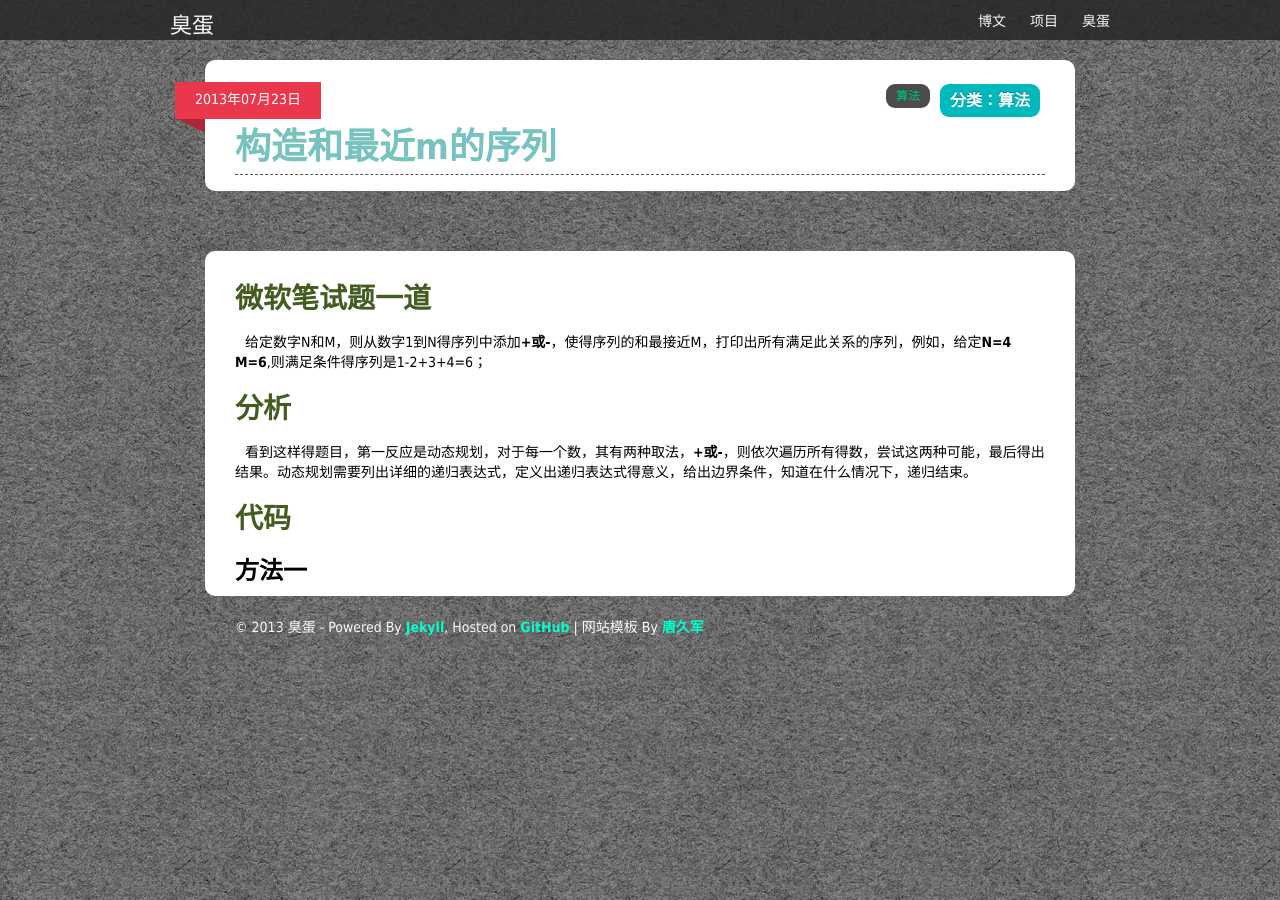
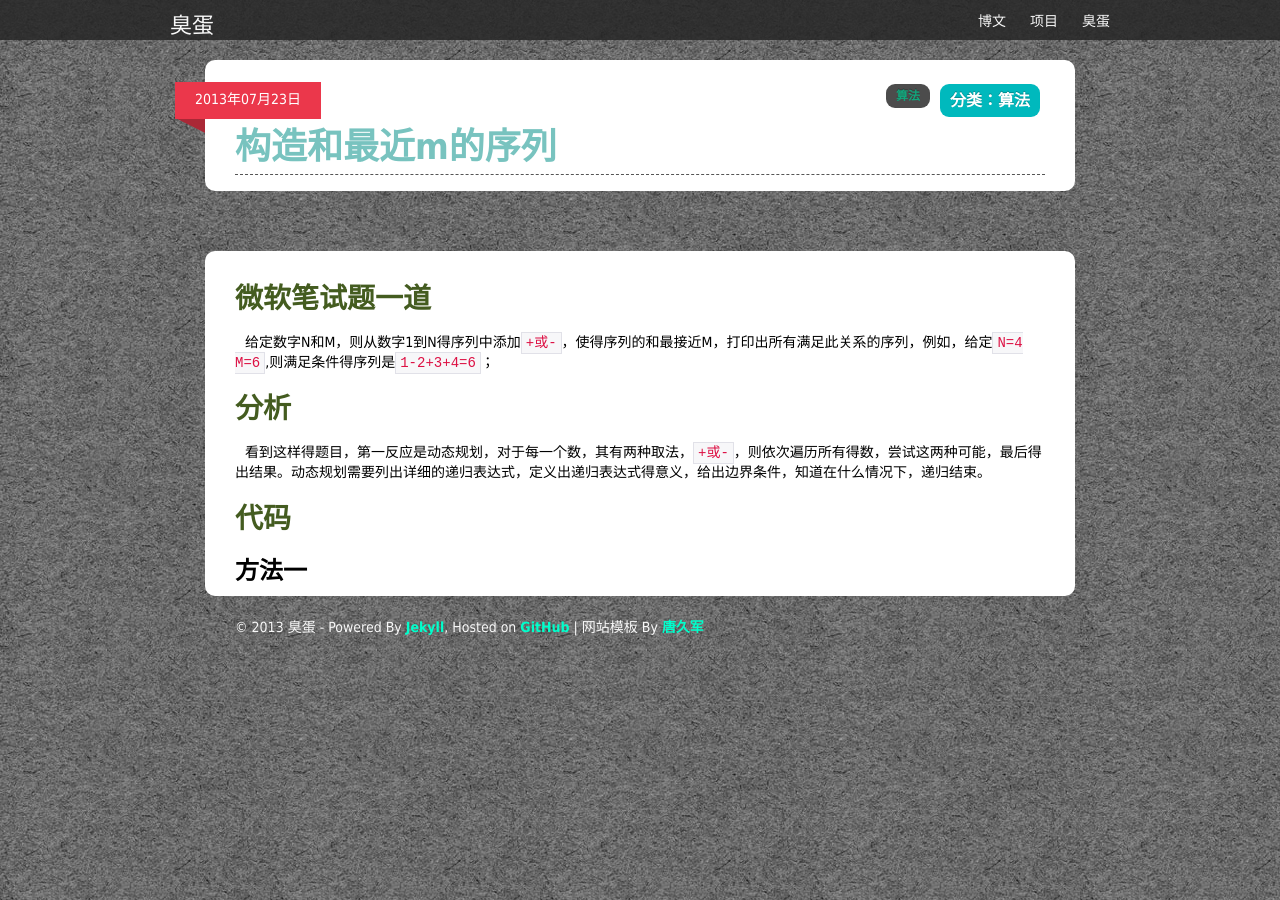
Before and after one commit to liuan/blog, a Jekyll site: the page built from _posts/2013-7-23-构造和最近M的序列.md, in a window 1280 px wide. Built offline with Jekyll 4.4.1, drawn with Linux system fonts in a browser that asks for light colours; Markdown is read by kramdown in place of the engine named in the settings.

Commit message:
fix the highlight using correct markdown tags

```diff
--- a/_posts/2013-7-23-构造和最近M的序列.md
+++ b/_posts/2013-7-23-构造和最近M的序列.md
@@ -6,11 +6,11 @@ tags: 算法
 
 ### 微软笔试题一道
 
-给定数字N和M，则从数字1到N得序列中添加**+或-**，使得序列的和最接近M，打印出所有满足此关系的序列，例如，给定**N=4 M=6**,则满足条件得序列是1-2+3+4=6；
+给定数字N和M，则从数字1到N得序列中添加`+或-`，使得序列的和最接近M，打印出所有满足此关系的序列，例如，给定`N=4 M=6`,则满足条件得序列是`1-2+3+4=6`；
 
 ### 分析
 
-看到这样得题目，第一反应是动态规划，对于每一个数，其有两种取法，**+或-**，则依次遍历所有得数，尝试这两种可能，最后得出结果。动态规划需要列出详细的递归表达式，定义出递归表达式得意义，给出边界条件，知道在什么情况下，递归结束。
+看到这样得题目，第一反应是动态规划，对于每一个数，其有两种取法，`+或-`，则依次遍历所有得数，尝试这两种可能，最后得出结果。动态规划需要列出详细的递归表达式，定义出递归表达式得意义，给出边界条件，知道在什么情况下，递归结束。
 
 ### 代码
 
```
